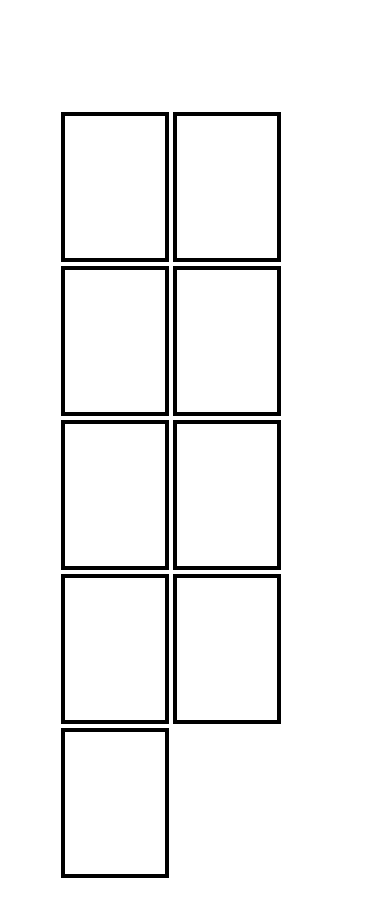
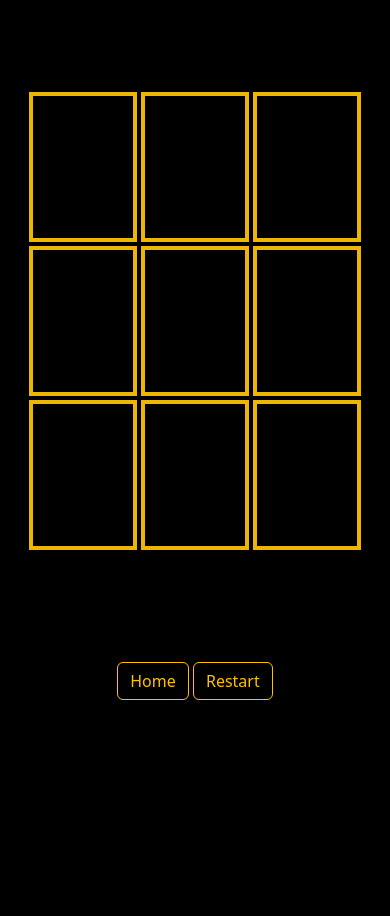
Before and after one commit to Christianalamassi/Game, a plain HTML site: page game_one.html in a window 390 px wide. After the commit the page ends 844 px from the top, so only its background shows below. Drawn offline with nearby package versions, Linux system fonts and the light colour scheme.

Commit message:
Set square in the center of the page

```diff
--- a/assets/css/style.css
+++ b/assets/css/style.css
@@ -6,6 +6,12 @@
     border: none;
 }
 
+/*--------------------------------------------Footer*/
+.center{
+    margin:100px auto 100px;
+    width: 50%;
+    padding: 10px;
+}
 /*--------------------------------------------Index*/
 
 #mains{
@@ -22,11 +28,22 @@
 }
 
 /*--------------------------------------------Game_one*/
-
+#tic{
+    background-color: black;
+    margin:80px auto 10px;
+    width: 50%;
+    padding: 10px;
+    text-align: center;
+}
+.tic_tac{
+    align-items: center;
+    display: flex;
+    justify-content: center;
+}
 
 .square {
     height: 150px;
-    border: 4px solid rgb(0, 0, 0);
+    border: 4px solid rgb(236, 182, 1);
     padding: 50px;
     margin: 2px;
     /* float: left;
@@ -41,15 +58,6 @@
     cursor: pointer; */
 }
 
-#square{
-        margin:100px auto 100px;
-        width: 50%;
-        padding: 10px;
-}
-
-.col-4 {
-    width: 25%;
-}
 /*--------------------------------------------Game_two*/
 /*--------------------------------------------Game_three*/
 
@@ -71,8 +79,11 @@
 
 button[type="submit"] {
     margin-top: 15px;
-    margin-bottom: 20px;
-    color: #fafafa;
+    margin-bottom: 15px;
+    color: #ffc400;
+}
+.center-block{
+    color: #ffc400;
 }
 
 /*--------------------------------------------Media Queries*/
@@ -87,7 +98,28 @@ button[type="submit"] {
 }
 
 @media(max-width:720px){
-    #square{
+    #tic{
         width: 75%;
     }
 }
+
+@media(max-width:720px){
+    #tic{
+        width: 75%;
+    }
+}
+
+@media(max-width:520px){
+    #tic{
+        width: 85%;
+    }
+    .center{
+        width:60%;
+    }
+}
+
+@media(max-width:399px){
+    #tic{
+        width: 95%;
+    }
+}
--- a/game_one.html
+++ b/game_one.html
@@ -16,20 +16,45 @@
         <link rel="stylesheet" href="assets/css/style.css">
         <title>Nintendo</title>
 </head>
-<body>
-    <div class="row" id="square">
-        <div class="col-4 square"></div>
-        <div class="col-4 square"></div>
-        <div class="col-4 square"></div>
-        <div class="col-4 square"></div>
-        <div class="col-4 square"></div>
-        <div class="col-4 square"></div>
-        <div class="col-4 square"></div>
-        <div class="col-4 square"></div>
-        <div class="col-4 square"></div>
-    </div>
 
-    <div class="x"></div>
-    <div class="o"></div>
+<body id="tic">
+    <!--The panel of the tic tac toe-->
+    <header>
+        <div class="row tic_tac"">
+            <div class="col-3 square">
+                <div class="x_o"></div>
+            </div>
+            <div class="col-3 square">
+                <div class="x_o"></div>
+            </div>
+            <div class="col-3 square">
+                <div class="x_o"></div>
+            </div>
+            <div class="col-3 square">
+                <div class="x_o"></div>
+            </div>
+            <div class="col-3 square">
+                <div class="x_o"></div>
+            </div>
+            <div class="col-3 square">
+                <div class="x_o"></div>
+            </div>
+            <div class="col-3 square">
+                <div class="x_o"></div>
+            </div>
+            <div class="col-3 square">
+                <div class="x_o"></div>
+            </div>
+            <div class="col-3 square">
+                <div class="x_o"></div>
+            </div>
+        </div>
+    </header>
+    <footer>
+        <div class="center">
+            <a class="btn btn-outline-warning" href="index.html"> Home</a>
+            <a class="btn btn-outline-warning" href="game_one.html">Restart</a>
+        </div>
+    </footer>
 </body>
 </html>
```
Also changed, not shown: contact.html (+4 -1 lines), game_three.html (+6 -2 lines), game_two.html (+6 -2 lines), assets/images/o.png (added), assets/images/x.jpg (added).
